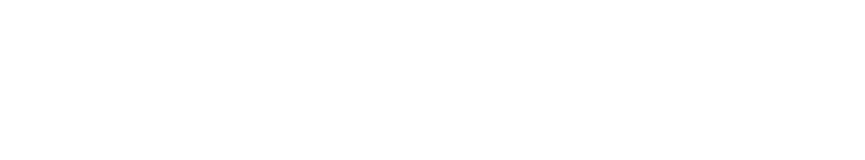
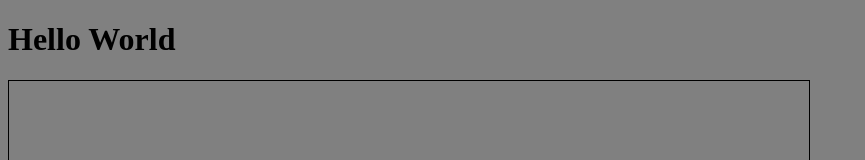
Before and after one commit to RyanDaCoder/Parallax, a website: page index.html in a window 1280 px wide. Shown: the top 160 px of the page, without its empty margins (0-865 px from the left). Drawn offline with Linux system fonts and the light colour scheme.

Commit message:
install live server

```diff
--- a/game.js
+++ b/game.js
@@ -0,0 +1 @@
+console.log("Hello, World")
--- a/index.html
+++ b/index.html
@@ -7,6 +7,7 @@
     <link href="style.css" rel="stylesheet" type="text/css">
 </head>
 <body>
+    <h1>Hello World</h1>
     <canvas id="game" width="800" height="600"></canvas>
     <script src="game.js"></script>
 </body>
--- a/package.json
+++ b/package.json
@@ -15,5 +15,8 @@
   "bugs": {
     "url": "https://github.com/RyanDaCoder/Parallax/issues"
   },
-  "homepage": "https://github.com/RyanDaCoder/Parallax#readme"
+  "homepage": "https://github.com/RyanDaCoder/Parallax#readme",
+  "devDependencies": {
+    "live-server": "^1.2.1"
+  }
 }
--- a/style.css
+++ b/style.css
@@ -0,0 +1,7 @@
+canvas{
+    border: 1px solid black;
+}
+
+body {
+    background: gray;
+}
```
Also changed, not shown: 2 other files.
